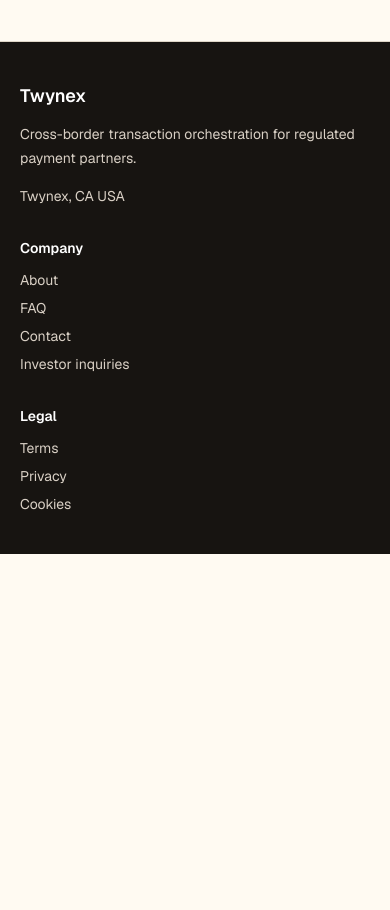
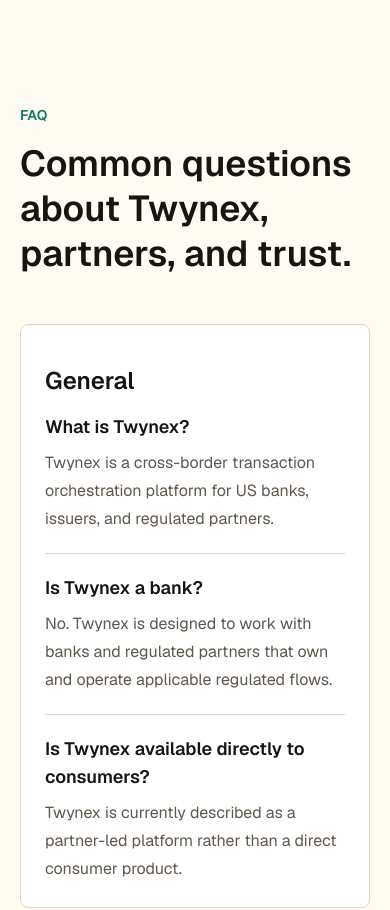
Before and after one commit to dev-tokn/twynex, a Next.js app: page / in a window 390 px wide. Shown: the part 10824-11734 px from the top of the page. Before the commit the page ends 11378 px from the top, so only its background shows below. Built offline with nearby package versions, Linux system fonts and the light colour scheme.

Commit message:
Move FAQ content to homepage

```diff
--- a/src/app/faq/page.tsx
+++ /dev/null
@@ -1,38 +0,0 @@
-import { SiteFooter } from "@/components/layout/site-footer";
-import { SiteHeader } from "@/components/layout/site-header";
-import { Section } from "@/components/layout/section";
-import { Reveal } from "@/components/motion/reveal";
-import { Eyebrow } from "@/components/ui/eyebrow";
-import { InfoCard } from "@/components/ui/info-card";
-import { faqGroups } from "@/lib/site-content";
-
-export default function FaqPage() {
-  return (
-    <main className="min-h-screen bg-surface text-foreground">
-      <SiteHeader />
-      <Section tone="cream">
-        <Reveal>
-          <Eyebrow>FAQ</Eyebrow>
-          <h1 className="mt-5 max-w-4xl text-5xl font-semibold leading-[1.04] sm:text-6xl">
-            Common questions about Twynex, partners, and trust.
-          </h1>
-        </Reveal>
-        <div className="mt-12 grid gap-6">
-          {faqGroups.map((group) => (
-            <InfoCard key={group.category} title={group.category}>
-              <div className="grid gap-5">
-                {group.items.map((item) => (
-                  <div key={item.question} className="border-t border-border pt-5 first:border-t-0 first:pt-0">
-                    <h2 className="text-lg font-semibold">{item.question}</h2>
-                    <p className="mt-2 text-base leading-7 text-muted-foreground">{item.answer}</p>
-                  </div>
-                ))}
-              </div>
-            </InfoCard>
-          ))}
-        </div>
-      </Section>
-      <SiteFooter />
-    </main>
-  );
-}
--- a/src/app/page.tsx
+++ b/src/app/page.tsx
@@ -13,6 +13,7 @@
 import { Roadmap } from "@/components/twynex/roadmap";
 import {
   contact,
+  faqGroups,
   flowSteps,
   initialFocus,
   metrics,
@@ -246,6 +247,34 @@
         </div>
       </section>
 
+      <Section id="faq" tone="cream">
+        <Reveal>
+          <Eyebrow>FAQ</Eyebrow>
+          <h2 className="mt-4 max-w-4xl text-4xl font-semibold leading-tight">
+            Common questions about Twynex, partners, and trust.
+          </h2>
+        </Reveal>
+        <div className="mt-12 grid gap-6">
+          {faqGroups.map((group) => (
+            <InfoCard key={group.category} title={group.category}>
+              <div className="grid gap-5">
+                {group.items.map((item) => (
+                  <div
+                    key={item.question}
+                    className="border-t border-border pt-5 first:border-t-0 first:pt-0"
+                  >
+                    <h3 className="text-lg font-semibold">{item.question}</h3>
+                    <p className="mt-2 text-base leading-7 text-muted-foreground">
+                      {item.answer}
+                    </p>
+                  </div>
+                ))}
+              </div>
+            </InfoCard>
+          ))}
+        </div>
+      </Section>
+
       <SiteFooter />
     </main>
   );
--- a/src/app/partners/page.tsx
+++ b/src/app/partners/page.tsx
@@ -131,7 +131,7 @@
             <h2 className="mt-4 text-4xl font-semibold leading-tight">
               Early partner conversations usually start with ownership, rails, and operations.
             </h2>
-            <Button href="/faq" variant="secondary" className="mt-7 inline-block">
+            <Button href="/#faq" variant="secondary" className="mt-7 inline-block">
               Read FAQ
             </Button>
           </Reveal>
--- a/src/lib/site-content.ts
+++ b/src/lib/site-content.ts
@@ -1,13 +1,11 @@
 export const navItems = [
   { label: "Partners", href: "/partners" },
   { label: "About", href: "/about" },
-  { label: "FAQ", href: "/faq" },
   { label: "Contact", href: "/contact" },
 ];
 
 export const footerCompanyLinks = [
   { label: "About", href: "/about" },
-  { label: "FAQ", href: "/faq" },
   { label: "Contact", href: "/contact" },
   { label: "Investor inquiries", href: "/contact?inquiry=investor" },
 ];
```
